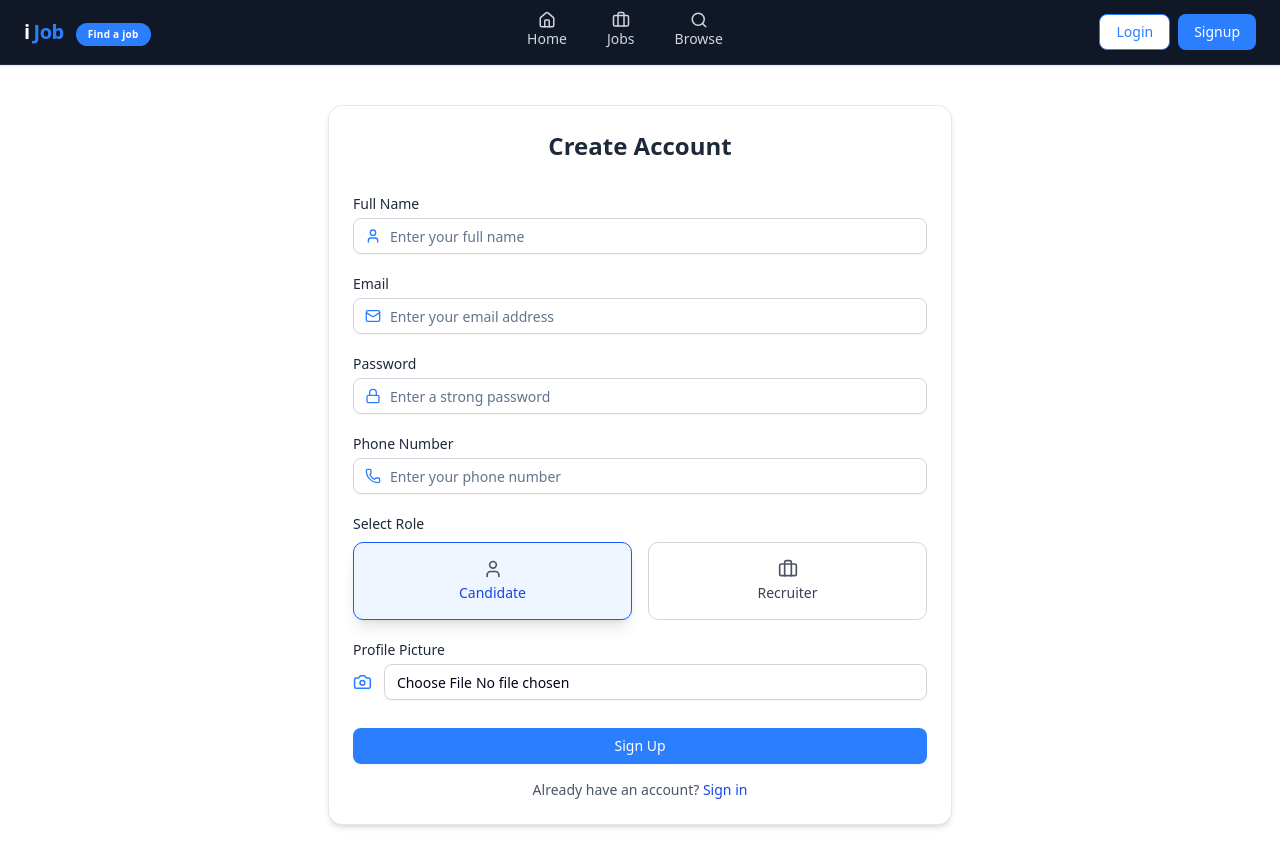
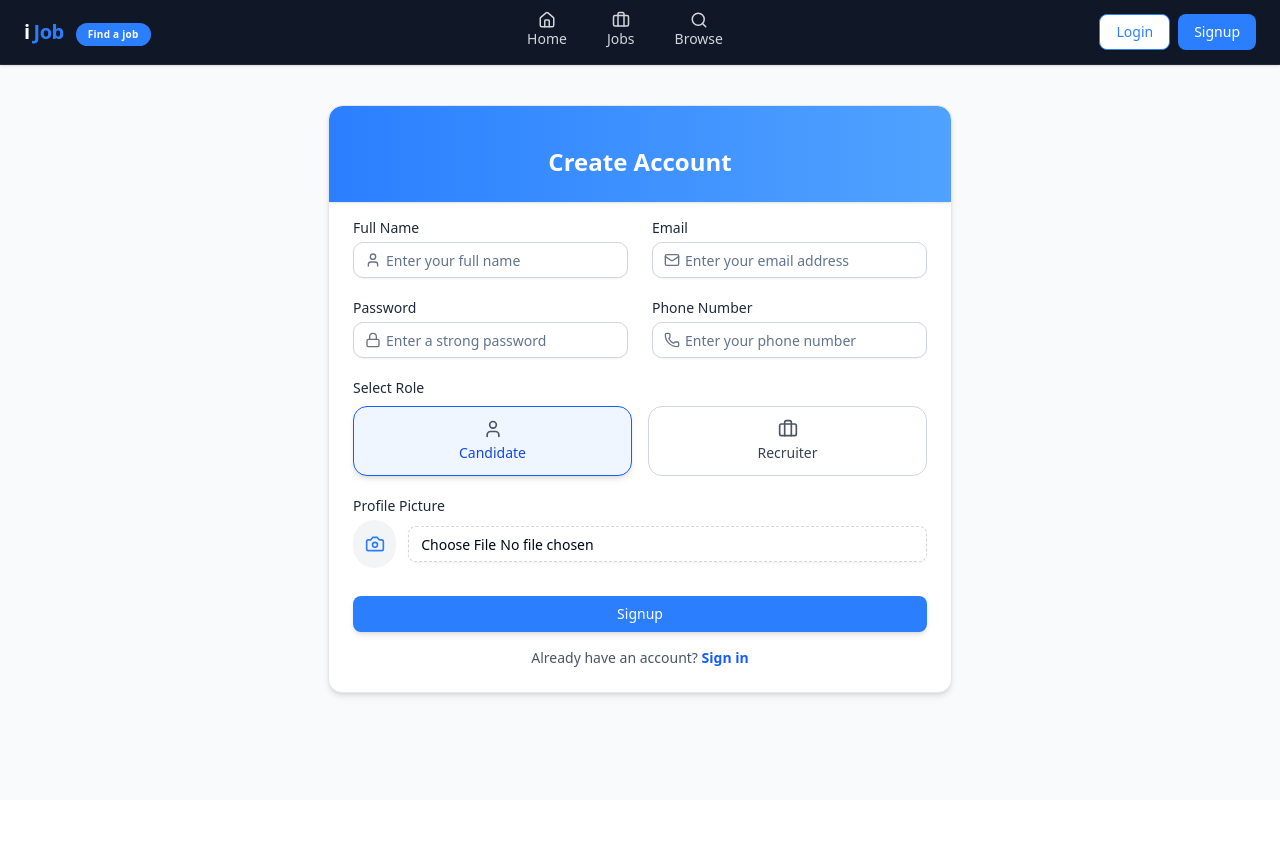
Before and after one commit to srnishappy/iJob, a React (Vite) app in the folder frontend/: page /signup in a window 1280 px wide. Shown: the top 866 px of the page. After the commit the page ends 800 px from the top, so only its background shows below. Built offline with nearby package versions, Linux system fonts and the light colour scheme.

Commit message:
login signup add tailwind

```diff
--- a/frontend/package.json
+++ b/frontend/package.json
@@ -19,6 +19,7 @@
     "class-variance-authority": "^0.7.1",
     "clsx": "^2.1.1",
     "lucide-react": "^0.488.0",
+    "motion": "^12.7.4",
     "react": "^19.0.0",
     "react-dom": "^19.0.0",
     "react-router-dom": "^7.5.1",
--- a/frontend/src/components/auth/Login.jsx
+++ b/frontend/src/components/auth/Login.jsx
@@ -1,60 +1,74 @@
 import { useState } from "react";
+import { motion } from "framer-motion";
 import Navbar from "../shared/Navbar";
 import { Button } from "../ui/button";
 import { Input } from "../ui/input";
 import { Label } from "../ui/label";
-import { User, Briefcase } from "lucide-react";
+import { User, Briefcase, Lock } from "lucide-react";
 
 const Login = () => {
     const [role, setRole] = useState("candidate");
 
     return (
-        <div className="bg-white min-h-screen flex flex-col">
+        <div className="bg-gray-50 min-h-screen flex flex-col">
             <Navbar />
-            <div className="max-w-2xl mx-auto w-full px-6 py-10 mb-10">
-                <div className="border border-gray-200 rounded-xl shadow-md overflow-hidden bg-white">
-                    <div className="px-6 pt-6 pb-2">
-                        <h1 className="text-2xl font-bold text-center text-gray-800">Login</h1>
+            <div className="max-w-md sm:max-w-lg mx-auto w-full px-4 sm:px-6 py-10 mb-10">
+                <motion.div
+                    initial={{ opacity: 0, y: 20 }}
+                    animate={{ opacity: 1, y: 0 }}
+                    transition={{ duration: 0.5 }}
+                    className="border border-gray-200 rounded-xl shadow-md overflow-hidden bg-white"
+                >
+                    <div className="px-4 pt-4 pb-4 bg-gradient-to-r from-blue-500 to-blue-400 rounded-t-xl shadow-sm">
+                        <div className="flex flex-col items-center gap-2 mt-4 px-4 py-2">
+                            <span className="text-2xl font-semibold text-white">Login</span>
+                        </div>
                     </div>
 
                     <div className="p-6">
                         <form className="space-y-5">
-                            {/* EUser */}
+                            {/* Email */}
                             <div className="space-y-1">
-                                <Label className="text-sm font-medium text-gray-800">Email</Label>
+                                <Label htmlFor="email" className="text-sm font-medium text-gray-800">
+                                    Email
+                                </Label>
                                 <div className="relative">
                                     <Input
+                                        id="email"
                                         type="email"
                                         placeholder="Enter your email address"
-                                        className="w-full p-2 pl-9 border border-gray-300 rounded-md"
+                                        className="w-full p-2 pl-8 border border-gray-300 rounded-lg focus:ring-2 focus:ring-blue-300"
                                     />
-                                    <User className="w-4 h-4 text-blue-500 absolute left-3 top-1/2 transform -translate-y-1/2" />
+                                    <User className="w-4 h-4 text-gray-500 absolute left-3 top-1/2 transform -translate-y-1/2" />
                                 </div>
                             </div>
 
                             {/* Password */}
                             <div className="space-y-1">
-                                <Label className="text-sm font-medium text-gray-800">Password</Label>
+                                <Label htmlFor="password" className="text-sm font-medium text-gray-800">
+                                    Password
+                                </Label>
                                 <div className="relative">
                                     <Input
+                                        id="password"
                                         type="password"
                                         placeholder="Enter your password"
-                                        className="w-full p-2 pl-9 border border-gray-300 rounded-md"
+                                        className="w-full p-2 pl-8 border border-gray-300 rounded-lg focus:ring-2 focus:ring-blue-300"
                                     />
-                                    <Briefcase className="w-4 h-4 text-blue-500 absolute left-3 top-1/2 transform -translate-y-1/2" />
+                                    <Lock className="w-4 h-4 text-gray-500 absolute left-3 top-1/2 transform -translate-y-1/2" />
                                 </div>
                             </div>
 
-                            {/* Role Selection - Optional */}
+                            {/* Role Selection */}
                             <div className="space-y-2">
-                                <Label className="text-sm font-medium text-gray-800 mb-2 bBriefcase">Select Role</Label>
-                                <div className="grid grid-cols-2 gap-4">
+                                <Label className="text-sm font-medium text-gray-800">Select Role</Label>
+                                <div className="grid grid-cols-1 md:grid-cols-2 gap-4">
                                     <button
                                         type="button"
                                         onClick={() => setRole("candidate")}
-                                        className={`border rounded-lg p-4 w-full flex flex-col items-center transition-all ${role === "candidate"
-                                            ? "border-blue-600 bg-blue-50 text-blue-700 shadow-lg"
-                                            : "border-gray-300 text-gray-700 hover:border-blue-400 hover:shadow-md"
+                                        className={`border rounded-xl p-3 w-full flex flex-col items-center transition-colors ${role === "candidate"
+                                            ? "border-blue-600 bg-blue-50 text-blue-700 shadow-md"
+                                            : "border-gray-300 text-gray-700 hover:bg-blue-100 hover:shadow-sm"
                                             }`}
                                     >
                                         <User className="w-5 h-5 mb-1 text-gray-600" />
@@ -64,9 +78,9 @@ const Login = () => {
                                     <button
                                         type="button"
                                         onClick={() => setRole("recruiter")}
-                                        className={`border rounded-lg p-4 w-full flex flex-col items-center transition-all ${role === "recruiter"
-                                            ? "border-blue-600 bg-blue-50 text-blue-700 shadow-lg"
-                                            : "border-gray-300 text-gray-700 hover:border-blue-400 hover:shadow-md"
+                                        className={`border rounded-xl p-3 w-full flex flex-col items-center transition-colors ${role === "recruiter"
+                                            ? "border-blue-600 bg-blue-50 text-blue-700 shadow-md"
+                                            : "border-gray-300 text-gray-700 hover:bg-blue-100 hover:shadow-sm"
                                             }`}
                                     >
                                         <Briefcase className="w-5 h-5 mb-1 text-gray-600" />
@@ -79,20 +93,20 @@ const Login = () => {
                             <div className="pt-2">
                                 <Button
                                     type="submit"
-                                    className="w-full py-2 bg-blue-500 text-white rounded-md hover:bg-blue-700 transition duration-200"
+                                    className="w-full py-2 bg-blue-500 text-white rounded-md hover:bg-blue-600 hover:scale-105 transition-transform shadow-md"
                                 >
                                     Login
                                 </Button>
                                 <p className="text-center text-sm text-gray-600 mt-4">
-                                    Don't have an account?{" "}
-                                    <a href="/signup" className="text-blue-700 hover:underline">
-                                        Signup
+                                    Don&apos;t have an account?{" "}
+                                    <a href="/signup" className="text-blue-600 font-semibold hover:underline">
+                                        Sign up
                                     </a>
                                 </p>
                             </div>
                         </form>
                     </div>
-                </div>
+                </motion.div>
             </div>
         </div>
     );
--- a/frontend/src/components/auth/Signup.jsx
+++ b/frontend/src/components/auth/Signup.jsx
@@ -1,4 +1,5 @@
 import { useState } from "react";
+import { motion } from "framer-motion";
 import Navbar from "../shared/Navbar";
 import { Button } from "../ui/button";
 import { Input } from "../ui/input";
@@ -8,84 +9,107 @@ import { User, Briefcase, Camera, Mail, Lock, Phone } from "lucide-react";
 const Signup = () => {
     const [role, setRole] = useState("candidate");
 
-    // ฟังก์ชันเลือก role
     const handleRoleSelect = (selectedRole) => {
         setRole(selectedRole);
     };
 
     return (
-        <div className="bg-white min-h-screen flex flex-col">
+        <div className="bg-gray-50 min-h-screen flex flex-col">
             <Navbar />
-            <div className="max-w-2xl mx-auto w-full px-6 py-10 mb-10">
-                <div className="border border-gray-200 rounded-xl shadow-md overflow-hidden bg-white">
-                    <div className="px-6 pt-6 pb-2">
-                        <h1 className="text-2xl font-bold text-center text-gray-800">Create Account</h1>
+            <div className="max-w-md sm:max-w-2xl mx-auto w-full px-4 sm:px-6 py-10 mb-10">
+                <motion.div
+                    initial={{ opacity: 0, y: 20 }}
+                    animate={{ opacity: 1, y: 0 }}
+                    transition={{ duration: 0.5 }}
+                    className="border border-gray-200 rounded-xl shadow-md overflow-hidden bg-white"
+                >
+                    <div className="px-4 pt-4 pb-4 bg-gradient-to-r from-blue-500 to-blue-400 rounded-t-xl shadow-sm">
+                        <div className="flex flex-col items-center gap-2 mt-4 px-4 py-2">
+                            <span className="text-2xl font-semibold text-white">Create Account</span>
+                        </div>
                     </div>
 
-                    <div className="p-6">
+                    <div className="p-6 pt-4">
                         <form className="space-y-5">
+                            {/* แนวนอน สำหรับข้อมูลส่วนตัว */}
+                            <div className="grid grid-cols-1 md:grid-cols-2 gap-6">
                                 {/* Full Name */}
                                 <div className="space-y-1">
-                                <Label className="text-sm font-medium text-gray-800">Full Name</Label>
+                                    <Label htmlFor="fullName" className="text-sm font-medium text-gray-800">
+                                        Full Name
+                                    </Label>
                                     <div className="relative">
                                         <Input
+                                            id="fullName"
                                             type="text"
                                             placeholder="Enter your full name"
-                                        className="w-full p-2 pl-9 border border-gray-300 rounded-md"
+                                            className="w-full p-2 pl-8 border border-gray-300 rounded-lg focus:ring-2 focus:ring-blue-300"
                                         />
-                                    <User className="w-4 h-4 text-blue-500 absolute left-3 top-1/2 transform -translate-y-1/2" />
+                                        <User className="w-4 h-4 text-gray-500 absolute left-3 top-1/2 transform -translate-y-1/2" />
                                     </div>
                                 </div>
 
                                 {/* Email */}
                                 <div className="space-y-1">
-                                <Label className="text-sm font-medium text-gray-800">Email</Label>
+                                    <Label htmlFor="email" className="text-sm font-medium text-gray-800">
+                                        Email
+                                    </Label>
                                     <div className="relative">
                                         <Input
+                                            id="email"
                                             type="email"
                                             placeholder="Enter your email address"
-                                        className="w-full p-2 pl-9 border border-gray-300 rounded-md"
+                                            className="w-full p-2 pl-8 border border-gray-300 rounded-lg focus:ring-2 focus:ring-blue-300"
                                         />
-                                    <Mail className="w-4 h-4 text-blue-500 absolute left-3 top-1/2 transform -translate-y-1/2" />
+                                        <Mail className="w-4 h-4 text-gray-500 absolute left-3 top-1/2 transform -translate-y-1/2" />
+                                    </div>
                                 </div>
                             </div>
 
+                            <div className="grid grid-cols-1 md:grid-cols-2 gap-6">
                                 {/* Password */}
                                 <div className="space-y-1">
-                                <Label className="text-sm font-medium text-gray-800">Password</Label>
+                                    <Label htmlFor="password" className="text-sm font-medium text-gray-800">
+                                        Password
+                                    </Label>
                                     <div className="relative">
                                         <Input
+                                            id="password"
                                             type="password"
                                             placeholder="Enter a strong password"
-                                        className="w-full p-2 pl-9 border border-gray-300 rounded-md"
+                                            className="w-full p-2 pl-8 border border-gray-300 rounded-lg focus:ring-2 focus:ring-blue-300"
                                         />
-                                    <Lock className="w-4 h-4 text-blue-500 absolute left-3 top-1/2 transform -translate-y-1/2" />
+                                        <Lock className="w-4 h-4 text-gray-500 absolute left-3 top-1/2 transform -translate-y-1/2" />
                                     </div>
                                 </div>
 
                                 {/* Phone Number */}
                                 <div className="space-y-1">
-                                <Label className="text-sm font-medium text-gray-800">Phone Number</Label>
+                                    <Label htmlFor="phone" className="text-sm font-medium text-gray-800">
+                                        Phone Number
+                                    </Label>
                                     <div className="relative">
                                         <Input
+                                            id="phone"
                                             type="tel"
                                             placeholder="Enter your phone number"
-                                        className="w-full p-2 pl-9 border border-gray-300 rounded-md"
+                                            className="w-full p-2 pl-8 border border-gray-300 rounded-lg focus:ring-2 focus:ring-blue-300"
                                         />
-                                    <Phone className="w-4 h-4 text-blue-500 absolute left-3 top-1/2 transform -translate-y-1/2" />
+                                        <Phone className="w-4 h-4 text-gray-500 absolute left-3 top-1/2 transform -translate-y-1/2" />
+                                    </div>
                                 </div>
                             </div>
 
                             {/* Role Selection */}
                             <div className="space-y-2">
                                 <Label className="text-sm font-medium text-gray-800">Select Role</Label>
-                                <div className="grid grid-cols-2 gap-4">
+                                <div className="grid grid-cols-1 md:grid-cols-2 gap-4">
                                     <button
                                         type="button"
                                         onClick={() => handleRoleSelect("candidate")}
-                                        className={`border rounded-lg p-4 w-full flex flex-col items-center transition-all ${role === "candidate"
-                                            ? "border-blue-600 bg-blue-50 text-blue-700 shadow-lg"
-                                            : "border-gray-300 text-gray-700 hover:border-blue-400 hover:shadow-md"
+                                        className={`border rounded-xl p-3 w-full flex flex-col items-center transition-colors ${role === "candidate"
+                                            ? "border-blue-600 bg-blue-50 text-blue-700 shadow-md"
+                                            : "border-gray-300 text-gray-700 hover:bg-blue-100 hover:shadow-sm"
                                             }`}
                                     >
                                         <User className="w-5 h-5 mb-1 text-gray-600" />
@@ -95,9 +119,9 @@ const Signup = () => {
                                     <button
                                         type="button"
                                         onClick={() => handleRoleSelect("recruiter")}
-                                        className={`border rounded-lg p-4 w-full flex flex-col items-center transition-all ${role === "recruiter"
-                                            ? "border-blue-600 bg-blue-50 text-blue-700 shadow-lg"
-                                            : "border-gray-300 text-gray-700 hover:border-blue-400 hover:shadow-md"
+                                        className={`border rounded-xl p-3 w-full flex flex-col items-center transition-colors ${role === "recruiter"
+                                            ? "border-blue-600 bg-blue-50 text-blue-700 shadow-md"
+                                            : "border-gray-300 text-gray-700 hover:bg-blue-100 hover:shadow-sm"
                                             }`}
                                     >
                                         <Briefcase className="w-5 h-5 mb-1 text-gray-600" />
@@ -108,13 +132,18 @@ const Signup = () => {
 
                             {/* Profile Picture */}
                             <div className="space-y-1">
-                                <Label className="text-sm font-medium text-gray-800">Profile Picture</Label>
+                                <Label htmlFor="profilePicture" className="text-sm font-medium text-gray-800">
+                                    Profile Picture
+                                </Label>
                                 <div className="flex items-center gap-3">
+                                    <div className="w-12 h-12 rounded-full bg-gray-100 flex items-center justify-center">
                                         <Camera className="w-5 h-5 text-blue-500" />
+                                    </div>
                                     <Input
+                                        id="profilePicture"
                                         accept="image/*"
                                         type="file"
-                                        className="text-sm cursor-pointer border border-gray-300 rounded-md"
+                                        className="text-sm cursor-pointer border border-dashed border-gray-300 rounded-md"
                                     />
                                 </div>
                             </div>
@@ -123,20 +152,20 @@ const Signup = () => {
                             <div className="pt-2">
                                 <Button
                                     type="submit"
-                                    className="w-full py-2 bg-blue-500 text-white rounded-md hover:bg-blue-700 transition duration-200"
+                                    className="w-full py-2 bg-blue-500 text-white rounded-md hover:bg-blue-600 hover:scale-105 transition-transform shadow-md"
                                 >
-                                    Sign Up
+                                    Signup
                                 </Button>
                                 <p className="text-center text-sm text-gray-600 mt-4">
                                     Already have an account?{" "}
-                                    <a href="/login" className="text-blue-700 hover:underline">
+                                    <a href="/login" className="text-blue-600 font-semibold hover:underline">
                                         Sign in
                                     </a>
                                 </p>
                             </div>
                         </form>
                     </div>
-                </div>
+                </motion.div>
             </div>
         </div>
     );
```
Also changed, not shown: 1 other file (tests, documents, lock files or other folders). Lines whose indentation alone changed are shown as unchanged.
